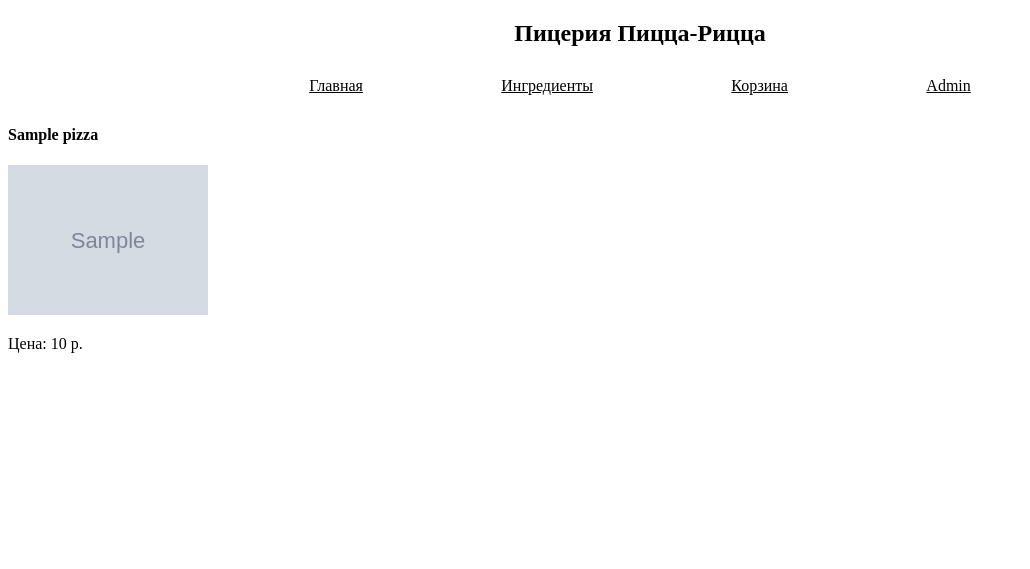
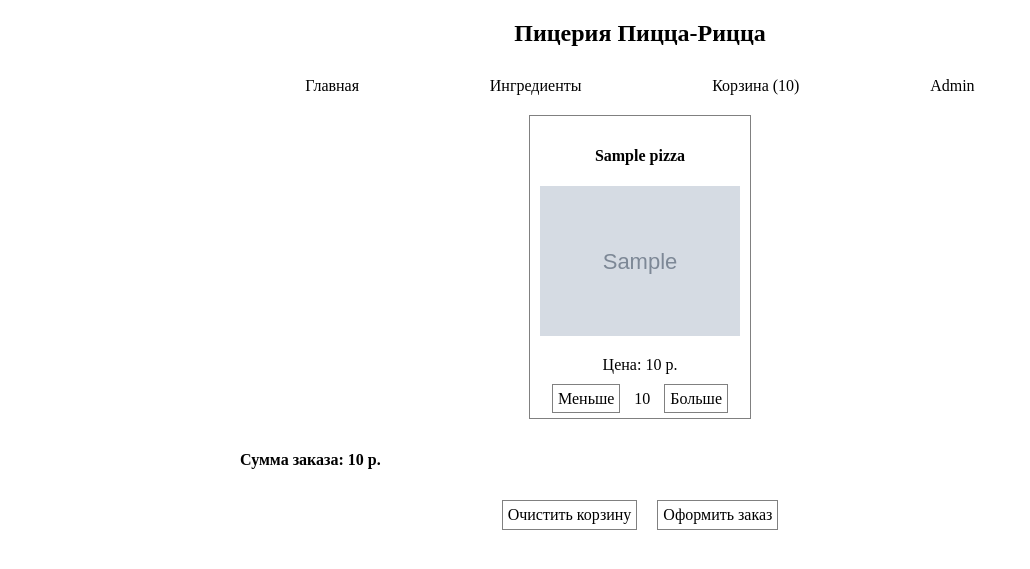
Before and after one commit to vitas1648/crt-symfony-4, a Symfony app: template templates/basket/basket.html.twig in a window 1280 px wide. Shown: the top 569 px of the page, without its empty margins (0-1030 px from the left). Run offline with Twig, Linux system fonts and the light colour scheme; the template is opened without the code that fills it: most values are stand-ins (such as "Sample title", 1, 10 or a date in 2020); grey boxes marked "Sample" are stand-in pictures; some libraries are stand-ins or nearby versions.

Commit message:
Update Basket clear, increment/decrement Pizza

```diff
--- a/src/Form/BasketAddPizzaType.php
+++ b/src/Form/BasketAddPizzaType.php
@@ -5,6 +5,7 @@ namespace App\Form;
 use App\Entity\Pizza;
 use App\Entity\Basket;
 use App\Controller\BasketController;
+use App\EventSubscriber\NumberFieldEventSubscriber;
 use Symfony\Component\Form\FormEvent;
 use Symfony\Component\Form\FormEvents;
 use Symfony\Component\Form\AbstractType;
--- a/src/Form/BasketEditPizzaType.php
+++ b/src/Form/BasketEditPizzaType.php
@@ -10,6 +10,7 @@ use Symfony\Component\Form\FormEvents;
 use Symfony\Component\Form\AbstractType;
 use Symfony\Component\Form\FormBuilderInterface;
 use Symfony\Bridge\Doctrine\Form\Type\EntityType;
+use App\EventSubscriber\NumberFieldEventSubscriber;
 use Symfony\Component\HttpFoundation\RedirectResponse;
 use Symfony\Component\OptionsResolver\OptionsResolver;
 use Symfony\Component\Form\Extension\Core\Type\TextType;
@@ -29,7 +30,8 @@ class BasketEditPizzaType extends AbstractType
                 'choice_label' => 'name',
                 'label' => ' ',
                 'attr' => ['hidden' => 'true']])
-            // ->add('submit', SubmitType::class, ['label' => 'Удалмть',])
+            ->addEventSubscriber(new NumberFieldEventSubscriber)
+                // ->add('submit', SubmitType::class, ['label' => 'Удалмть',])
             // ->setAction(AbstractController::generateUrl('basket_add'))
             // ->addEventListener(FormEvents::SUBMIT, function(FormEvent $event) {
                 // $formData = $event->getData();
--- a/templates/basket/basket.html.twig
+++ b/templates/basket/basket.html.twig
@@ -6,28 +6,41 @@
 <style>
     .example-wrapper { margin: 1em auto; max-width: 800px; width: 95%; font: 18px/1.5 sans-serif; }
     .example-wrapper code { background: #F5F5F5; padding: 2px 6px; }
-    img {width: 200px;}
+    .message {text-align: center;}
+    .basket {width: 800px; margin: auto; }
+    .pizza-cards {display: flex; flex-wrap: wrap; justify-content: space-around;}
+    .pizza-card {text-align: center; margin: 10px; padding: 10px; border: 1px solid gray;}
+    .pizza-img {width: 200px;}
+    .button {margin: 10px; padding: 5px; border: 1px solid gray; color:black; text-decoration: none;}
+    .button:hover {box-shadow: 0 0 10px rgba(0,0,0,0.5);}
+    .basket-buttons {display: flex; flex-wrap: wrap; justify-content: center;}
 </style>
 
+<div class="basket">
+    {% if basket|length > 0 %}
+        <div class="pizza-cards">
             {% for item in basket %}
+                <div class="pizza-card">
+                    <h4>{{ item.pizza.name }}</h4>
+                    <img class="pizza-img" src="images/pizza/{{ item.pizza.image }}" >
+                    <p>Цена: {{ item.pizza.price }} р.</p>
                     <div>
-        <h4>{{ item.pizza.pizza.name }}</h4>
-        <img src="images/pizza/{{ item.pizza.pizza.image }}" >
-        <p>Цена: {{ item.pizza.pizza.price }} р.</p>
-
-        {{ form_start(item.form) }}
-        {{ form_end(item.form) }}
-
+                        <a class="button" href="{{ path('basket_dec', {'id': item.pizza.id} )}}">Меньше</a>
+                        {{ item.quantity }}
+                        <a class="button" href="{{ path('basket_inc', {'id': item.pizza.id} )}}">Больше</a>
+                    </div>
                 </div>
             {% endfor %}
-{% if basket|length > 0 %}
-    <div>
-        {{ form_start(formClear) }}
-            {# {{ form_row(formClear.submit)}} #}
-        {{ form_end(formClear) }}
-
+        </div>
+        {% if amount is defined%}
+        <h4>Сумма заказа: {{ amount }} р.</h4>
+        {% endif %}
+        <div class="basket-buttons">
+            <a class="button" href={{ path('basket_clear') }}>Очистить корзину</a>
+            <a class="button" href=#>Оформить заказ</a>
         </div>
     {% else %}
-    <p>Корзина пуста</p>
+        <p class="message">Корзина пуста</p>
     {% endif %}
+</div>
 {% endblock %}
--- a/templates/header.html.twig
+++ b/templates/header.html.twig
@@ -1,7 +1,7 @@
 <style>
     .navbar {display: flex; justify-content: space-around; width: 800px; margin: auto;}
     .header-title {text-align: center;}
-    .navbar-item {color: black; padding: 10px;}
+    .navbar-item {color: black; padding: 10px; text-decoration: none;}
     .navbar-item:hover { box-shadow: 0 0 10px rgba(0,0,0,0.5); }
 </style>
 
@@ -12,7 +12,13 @@
 <div class="navbar">
     <a class="navbar-item" href="{{ path ('homepage') }}">Главная</a>
     <a class="navbar-item" href="{{ path ('ingredients') }}">Ингредиенты</a>
-    <a class="navbar-item" href="{{ path ('basket') }}">Корзина</a>
+    <a class="navbar-item" href="{{ path ('basket') }}">Корзина
+        {% if amount is defined%}
+            ({{ amount }})
+        {% else %}
+            (0)
+        {% endif %}
+    </a>
 
     <a class="navbar-item" href="{{ path ('admin') }}">Admin</a>
 </div>
```
Also changed, not shown: src/Controller/BasketController.php (+55 -34 lines). Lines whose indentation alone changed are shown as unchanged.
